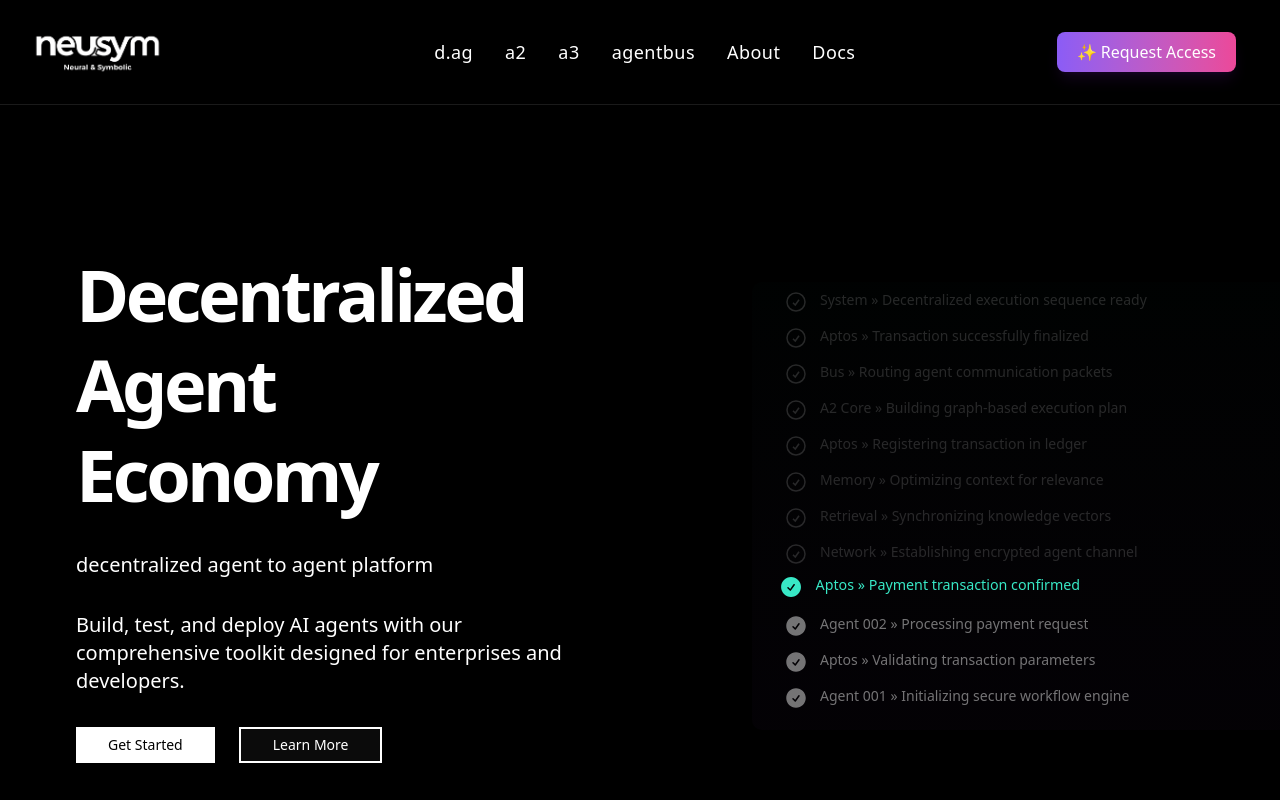
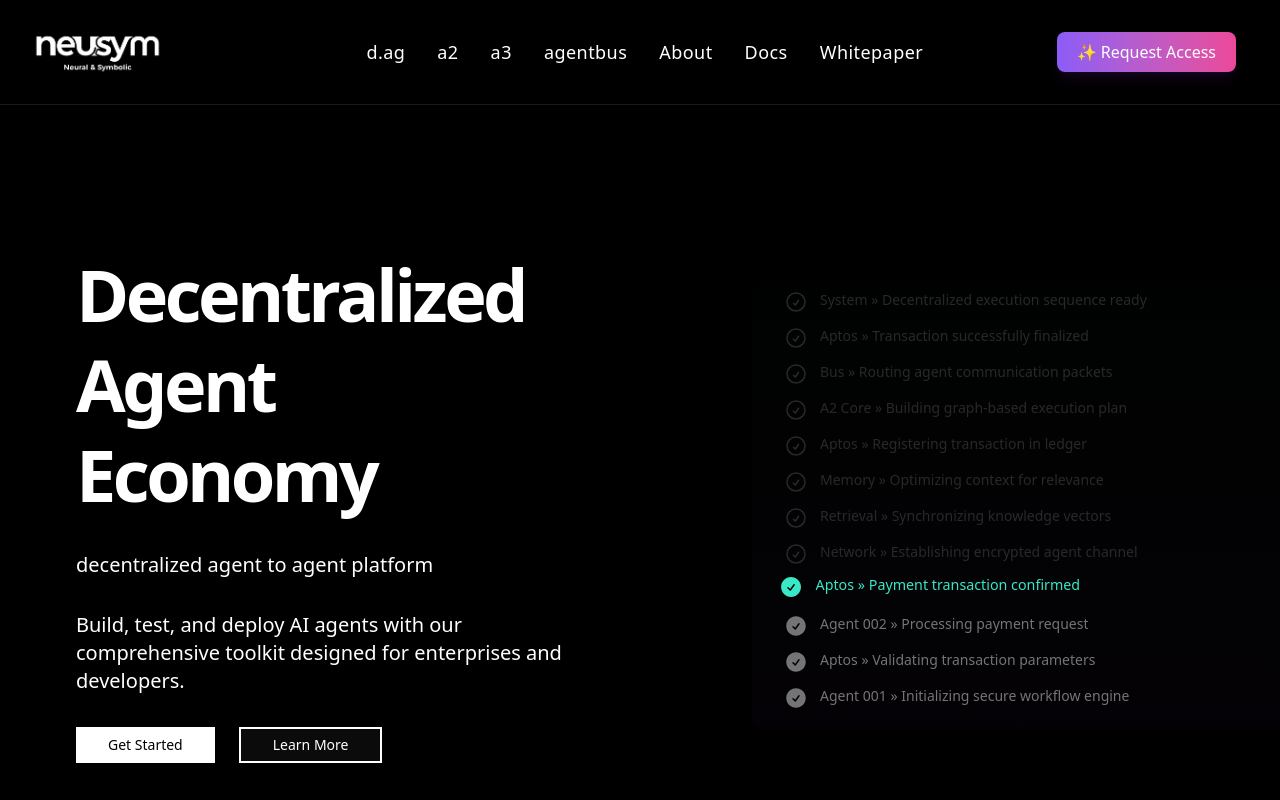
Before and after one commit to Neusym/web, a Next.js app: page / in a window 1280 px wide. Shown: the top 800 px of the page. Built offline with nearby package versions, Linux system fonts and the light colour scheme.

Commit message:
Add : whitepaper link

```diff
--- a/src/components/Header.tsx
+++ b/src/components/Header.tsx
@@ -81,6 +81,26 @@
             />
           </motion.a>
         ))}
+
+        {/* Whitepaper Link */}
+        <motion.a
+          href="https://neusym.com/whitepaper.pdf"
+          initial={{ opacity: 0, y: -10 }}
+          animate={{ opacity: 1, y: 0 }}
+          transition={{ delay: 0.5, duration: 0.3 }}
+          whileHover={{
+            scale: 1.05,
+            color: "#10B981",
+            transition: { duration: 0.15 }
+          }}
+          className="relative text-white transition-colors duration-150 text-base sm:text-lg font-medium tracking-wide py-2 hover:text-[#10B981] nav-link"
+        >
+          Whitepaper
+          <motion.div
+            className="absolute -bottom-1 left-0 h-[2px] w-0 bg-current transition-all duration-150"
+            whileHover={{ width: "100%" }}
+          />
+        </motion.a>
       </nav>
 
       <div className="flex items-center space-x-4">
--- a/src/components/MobileMenu.tsx
+++ b/src/components/MobileMenu.tsx
@@ -172,6 +172,32 @@
                   </motion.a>
                 ))}
 
+                {/* Whitepaper Link for Mobile */}
+                <motion.a
+                  href="https://neusym.com/whitepaper.pdf"
+                  target="_blank"
+                  rel="noopener noreferrer"
+                  initial={{ opacity: 0, x: -10 }}
+                  animate={{ opacity: 1, x: 0 }}
+                  transition={{ delay: items.length * 0.05, duration: 0.3 }}
+                  style={{ color: "#10B981" }}
+                  className="text-2xl font-medium hover:opacity-80 py-4 border-b border-white/10 flex items-center justify-between transition-colors duration-150"
+                  whileHover={{
+                    scale: 1.03,
+                    transition: { duration: 0.15 }
+                  }}
+                >
+                  Whitepaper
+                  <motion.span
+                    initial={{ x: -10, opacity: 0 }}
+                    animate={{ x: 0, opacity: 1 }}
+                    transition={{ delay: items.length * 0.05 + 0.2 }}
+                    className="text-lg"
+                  >
+                    →
+                  </motion.span>
+                </motion.a>
+
                 <motion.div
                   initial={{ opacity: 0 }}
                   animate={{ opacity: 1 }}
```
